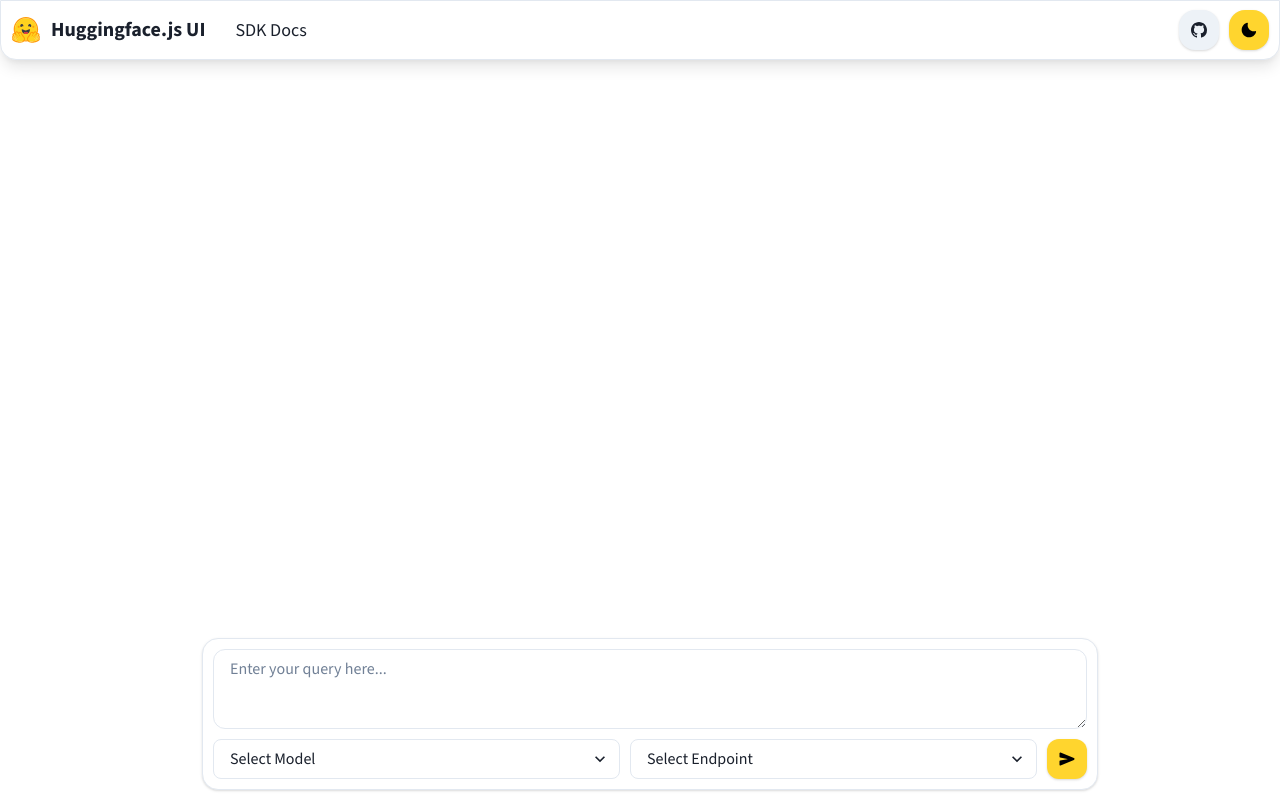
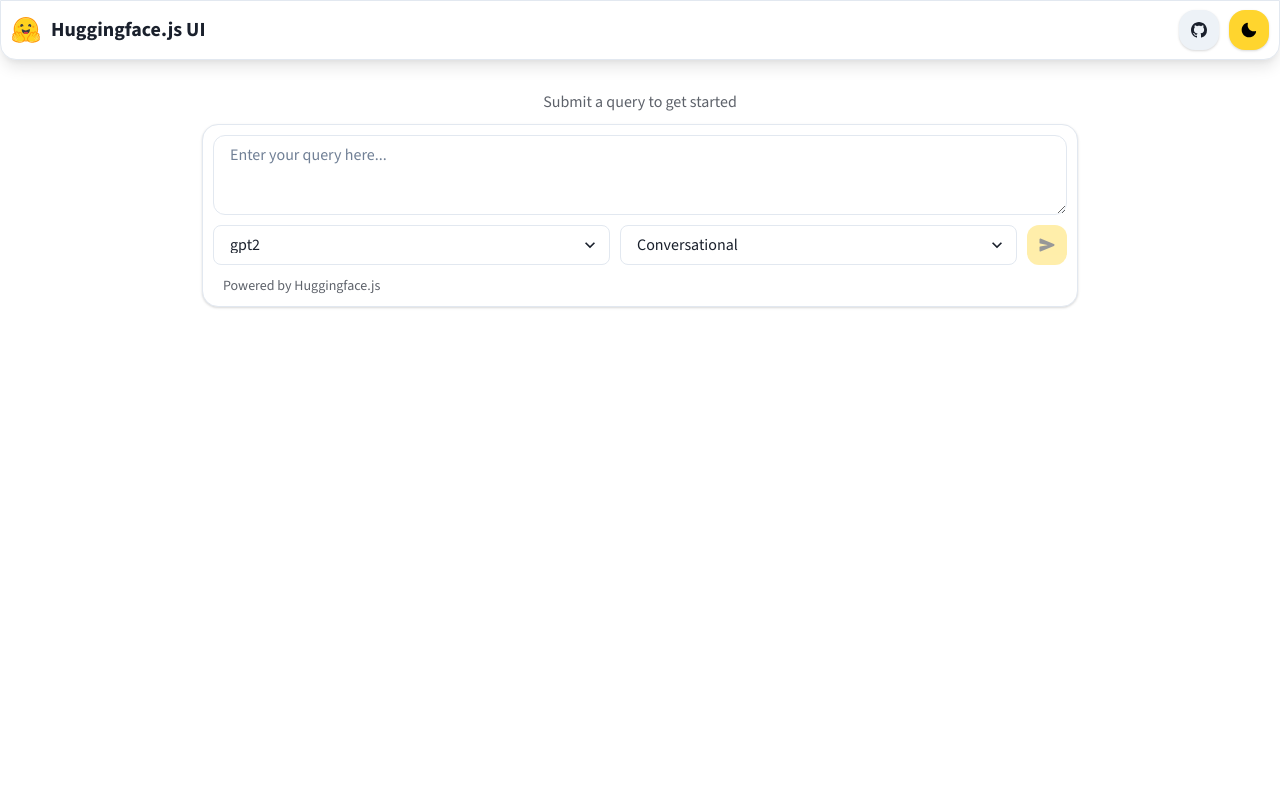
Before and after one commit to mfbevan/hugging-face-ui, a Next.js app: page / in a window 1280 px wide. Built offline with nearby package versions, Linux system fonts and the light colour scheme.

Commit message:
feat: ✨ connect query controls

```diff
--- a/components/navbar/Navbar.tsx
+++ b/components/navbar/Navbar.tsx
@@ -13,12 +13,12 @@
         <NavigationItem fontWeight="bold">Huggingface.js UI</NavigationItem>
       </Link>
 
-      <Link
+      {/* <Link
         href="https://huggingface.co/docs/huggingface.js/index"
         target="_blank"
       >
         <NavigationItem fontSize="lg">SDK Docs</NavigationItem>
-      </Link>
+      </Link> */}
 
       <Spacer />
       <GitHubIconButton href="https://github.com/mfbevan/hugging-face-ui" />
--- a/components/query-control/QueryControl.tsx
+++ b/components/query-control/QueryControl.tsx
@@ -1,4 +1,4 @@
-import { useQueryControlStore } from "@/context";
+import { useQueryControl, useQueryControlStore } from "@/context";
 import { toTitleCase } from "@/utils";
 import { inferenceEndpoints, languageModels } from "@/types";
 import {
@@ -8,13 +8,17 @@
   Textarea,
   Flex,
   Select,
+  Text,
 } from "@chakra-ui/react";
 import { IoSend } from "react-icons/io5";
+import Link from "next/link";
 
 export interface QueryControlProps {}
 
 export const QueryControl = ({}: QueryControlProps) => {
-  const { query, setQuery } = useQueryControlStore();
+  const { query, setQuery, model, setModel, endpoint, setEndpoint } =
+    useQueryControlStore();
+  const { onSubmit, handleKeyInput, isDisabled } = useQueryControl();
 
   return (
     <QueryControlContainer>
@@ -22,16 +26,25 @@
         placeholder="Enter your query here..."
         value={query}
         onChange={(e) => setQuery(e.target.value)}
+        onKeyDown={handleKeyInput}
       />
       <OptionsContainer>
-        <StyledSelect placeholder="Select Model">
+        <StyledSelect
+          placeholder="Select Model"
+          value={model}
+          onChange={(e) => setModel(e.target.value)}
+        >
           {languageModels.map((model) => (
             <option key={model} value={model}>
               {model}
             </option>
           ))}
         </StyledSelect>
-        <StyledSelect placeholder="Select Endpoint">
+        <StyledSelect
+          placeholder="Select Endpoint"
+          value={endpoint}
+          onChange={(e) => setEndpoint(e.target.value)}
+        >
           {inferenceEndpoints.map((endpoint) => (
             <option key={endpoint} value={endpoint}>
               {toTitleCase(endpoint)}
@@ -43,21 +56,23 @@
             icon={<IoSend />}
             aria-label="Send Query"
             colorScheme="yellow"
+            onClick={onSubmit}
+            isDisabled={isDisabled}
           />
         </LightMode>
       </OptionsContainer>
+      <Text fontSize="sm" opacity="0.7" pl="10px">
+        Powered by{" "}
+        <Link
+          href="https://huggingface.co/docs/huggingface.js/index"
+          target="_blank"
+        >
+          Huggingface.js
+        </Link>
+      </Text>
     </QueryControlContainer>
   );
 };
-
-const QueryTextarea = chakra(Textarea, {
-  baseStyle: {
-    w: "full",
-    border: "1px solid",
-    borderColor: "border",
-    rounded: "xl",
-  },
-});
 
 const QueryControlContainer = chakra(Flex, {
   baseStyle: {
@@ -67,12 +82,20 @@
     boxShadow: "base",
     rounded: "2xl",
     bg: "offsetBg",
-    bottom: "10px",
-    position: "fixed",
     w: "full",
     maxW: "4xl",
     flexDirection: "column",
     gap: "10px",
+  },
+});
+
+const QueryTextarea = chakra(Textarea, {
+  baseStyle: {
+    w: "full",
+    border: "1px solid",
+    borderColor: "border",
+    rounded: "xl",
+    maxH: "200px",
   },
 });
 
--- /dev/null
+++ b/components/query-history/QueryHistory.tsx
@@ -0,0 +1,101 @@
+import { useQueryControlStore } from "@/context";
+import { QueryHistoryItem } from "@/types";
+import { toTitleCase } from "@/utils";
+import {
+  Box,
+  Divider,
+  Flex,
+  Spacer,
+  Tag,
+  Text,
+  chakra,
+} from "@chakra-ui/react";
+
+export const QueryHistory = () => {
+  const { history } = useQueryControlStore();
+
+  return (
+    <Flex flexDirection="column" gap="10px" pt="20px" px="20px">
+      {history.length === 0 && (
+        <Text fontSize="md" opacity="0.7" textAlign="center" py="10px">
+          Submit a query to get started
+        </Text>
+      )}
+      {history.map((item) => (
+        <HistoryItem key={item.timestamp.toString()} {...item} />
+      ))}
+    </Flex>
+  );
+};
+
+export const HistoryItem = ({
+  timestamp,
+  query,
+  response,
+  model,
+  endpoint,
+}: QueryHistoryItem) => {
+  return (
+    <HistoryItemContainer>
+      <TagContainer>
+        <Tag>{model}</Tag>
+        <Tag>{toTitleCase(endpoint)}</Tag>
+        <Spacer />
+        <HistoryTimestamp>
+          {timestamp.toDateString()}
+          {", "}
+          {timestamp.toLocaleTimeString()}
+        </HistoryTimestamp>
+      </TagContainer>
+      <Flex>
+        <QuoteBlock />
+        <QueryText opacity="0.7" mt="5px" fontSize="sm">
+          {query}
+        </QueryText>
+      </Flex>
+      <Divider my="5px" />
+      <QueryText>{response}</QueryText>
+    </HistoryItemContainer>
+  );
+};
+
+const HistoryItemContainer = chakra(Flex, {
+  baseStyle: {
+    flexDirection: "column",
+    rounded: "2xl",
+    border: "1px solid",
+    borderColor: "border",
+    p: "15px",
+  },
+});
+
+const TagContainer = chakra(Flex, {
+  baseStyle: {
+    gap: "10px",
+  },
+});
+
+const HistoryTimestamp = chakra(Text, {
+  baseStyle: {
+    opacity: 0.5,
+    fontSize: "sm",
+  },
+});
+
+const QueryText = chakra(Text, {
+  baseStyle: {
+    whiteSpace: "pre-line",
+  },
+});
+
+const QuoteBlock = chakra(Flex, {
+  baseStyle: {
+    h: "auto",
+    w: "3px",
+    bg: "border",
+    ml: "5px",
+    mr: "10px",
+    mt: "10px",
+    mb: "5px",
+  },
+});
--- /dev/null
+++ b/components/query-history/index.ts
@@ -0,0 +1 @@
+export * from "./QueryHistory";
--- a/context/use-query-control.ts
+++ b/context/use-query-control.ts
@@ -1,13 +1,18 @@
+import { KeyboardEvent } from "react";
 import { useQueryControlStore } from ".";
 
 export interface UseQueryControlReturn {
   onSubmit: () => void;
+  handleKeyInput: (event: { key: string }) => void;
 }
 
 export const useQueryControl = () => {
-  const { query, model, endpoint, addToHistory } = useQueryControlStore();
+  const { query, setQuery, model, endpoint, addToHistory } =
+    useQueryControlStore();
 
   const onSubmit = async () => {
+    if (!query || !model || !endpoint) return;
+
     addToHistory({
       timestamp: new Date(),
       response: "This is a response.",
@@ -15,9 +20,24 @@
       model,
       endpoint,
     });
+
+    // TODO execute query action
+
+    setQuery("");
   };
+
+  const handleKeyInput = (event: KeyboardEvent) => {
+    if (event.key === "Enter" && !event.shiftKey) {
+      event.preventDefault();
+      onSubmit();
+    }
+  };
+
+  const isDisabled = query.length === 0 || !model || !endpoint;
 
   return {
     onSubmit,
+    handleKeyInput,
+    isDisabled,
   };
 };
--- a/pages/index.tsx
+++ b/pages/index.tsx
@@ -1,4 +1,5 @@
 import { PageContainer, QueryControl } from "@/components";
+import { QueryHistory } from "@/components/query-history";
 import Head from "next/head";
 
 export default function Home() {
@@ -8,6 +9,7 @@
         <title>Hugging Face UI</title>
       </Head>
       <PageContainer>
+        <QueryHistory />
         <QueryControl />
       </PageContainer>
     </>
--- a/types/index.ts
+++ b/types/index.ts
@@ -1,2 +1,3 @@
 export * from "./language-models";
 export * from "./inference-endpoints";
+export * from "./query-history";
```
